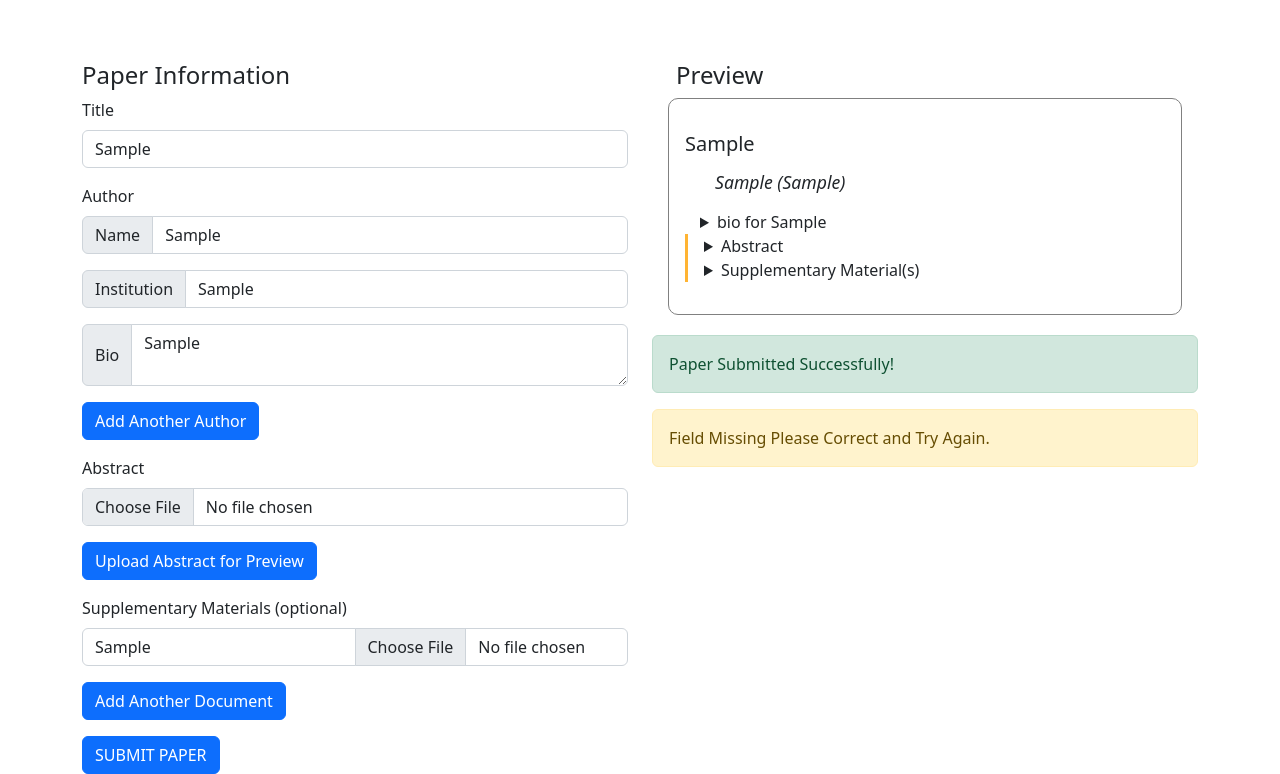
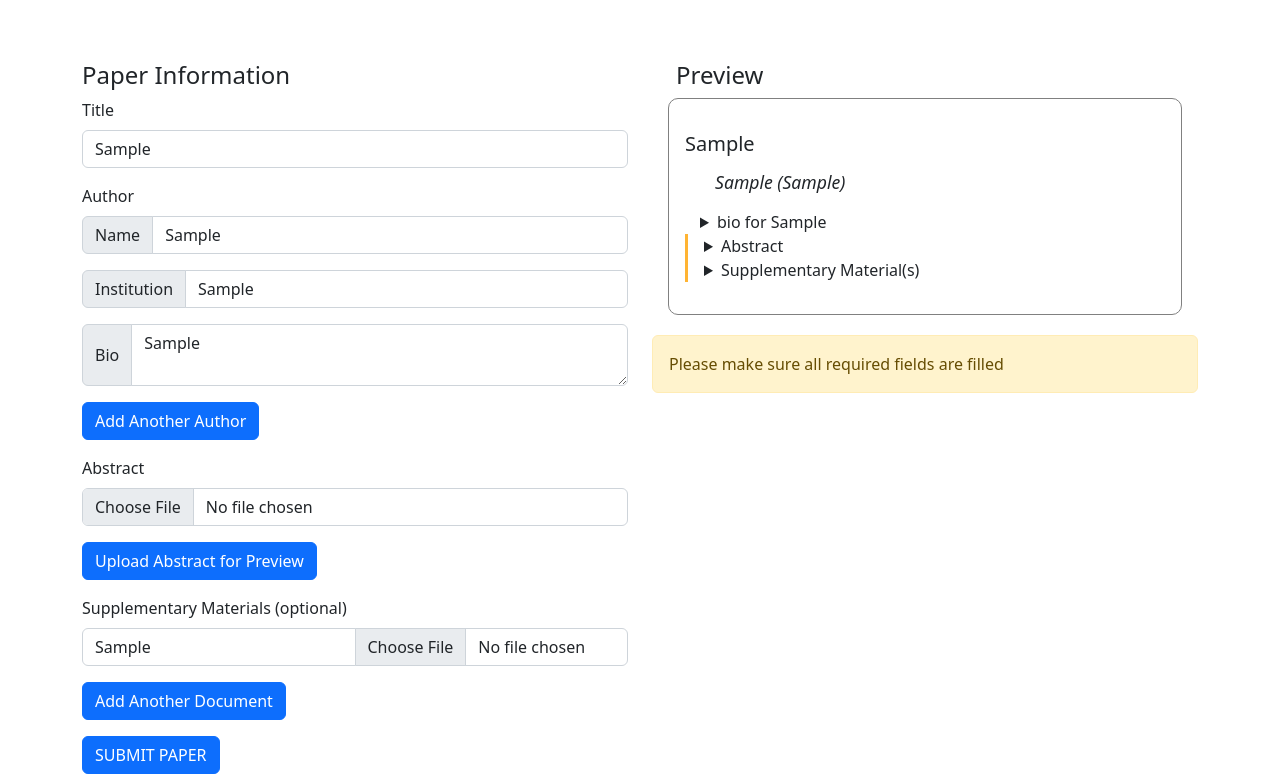
Before and after one commit to pduker/conferenceApp, a website: page public/index.html in a window 1280 px wide. Both pictures are taken after typing "Sample", "Sample", "Sample", "Sample", "Sample" into the empty fields and a click on the button "SUBMIT PAPER". Shown: the part 171-945 px from the top of the page. Drawn offline with nearby package versions, Linux system fonts and the light colour scheme.

Commit message:
Improved alerts, added dynamic rendering

```diff
--- a/public/index.html
+++ b/public/index.html
@@ -96,14 +96,8 @@
                         <ul class="handouts" id="materials-list-preview"></ul>
                     </details>
                 </div>
-                <div class=" alert alert-success" role="alert" id="Success-Alert">
-                    Paper Submitted Successfully!
-                </div>
-                <div class="collapse alert alert-danger" role="alert" id="Error-Alert">
-                    Interal Server Error. Please Try Again.
-                </div>
-                <div class="collapse alert alert-warning" role="alert" id="Warning-Alert">
-                    Field Missing Please Correct and Try Again.
+                <div class="collapse alert alert-success" role="alert" id="Success-Alert">
+                    Taco
                 </div>
             </div>
         </div>
--- a/public/script.js
+++ b/public/script.js
@@ -48,17 +48,13 @@ function isNotUndefinedOrNull (text) {
 /**
  * Sends the paper submission via POST request to /api/papers/
  */
-async function sendPaper(){
-    let tempFormData = new FormData(document.querySelector('#submission'))
-    if(paperFormValidation(tempFormData)){
-        let submissionResponse = await fetch('api/papers', {
-            method: 'POST',
-            body: tempFormData
-        });
-        return submissionResponse;
-    }
-    return "fail"
+async function sendPaper(formData){
+    let submissionResponse = await fetch('api/papers', {
+        method: 'POST',
+        body: formData
+    });
 
+    return submissionResponse;
 }
 
 /**
@@ -107,14 +103,27 @@ $('#submit-abstract').on('click', async function(e){
  $('#submit-paper').on('click', async function(e){
     e.preventDefault();
 
-    const paperResponse = await sendPaper();
-    //const materialsResponse = await sendPaperMaterials();
-    if(paperResponse?.ok){
-        $("#Success-Alert").show()
-    }else if (paperResponse.status === 500){
-        $("#Error-Alert").show()
+    const alert = $("#Success-Alert")
+    alert.hide()
+    alert.removeClass("alert-success alert-warning alert-error")
+
+    const formData = new FormData(document.querySelector('#submission'))
+    if(paperFormValidation(formData)){
+        const paperResponse = await sendPaper(formData);
+        //const materialsResponse = await sendPaperMaterials();
+        if(paperResponse?.ok){
+            alert.addClass("alert-success")
+            alert.text("Paper submission successful!")
+            alert.show()
+        } else {
+            alert.addClass("alert-error")
+            alert.text("Paper submission failed! Please try again")
+            alert.show()
+        }
     } else {
-        $("#Warning-Alert").show()
+        alert.addClass("alert-warning")
+        alert.text("Please make sure all required fields are filled")
+        alert.show()
     }
 });
 
```
